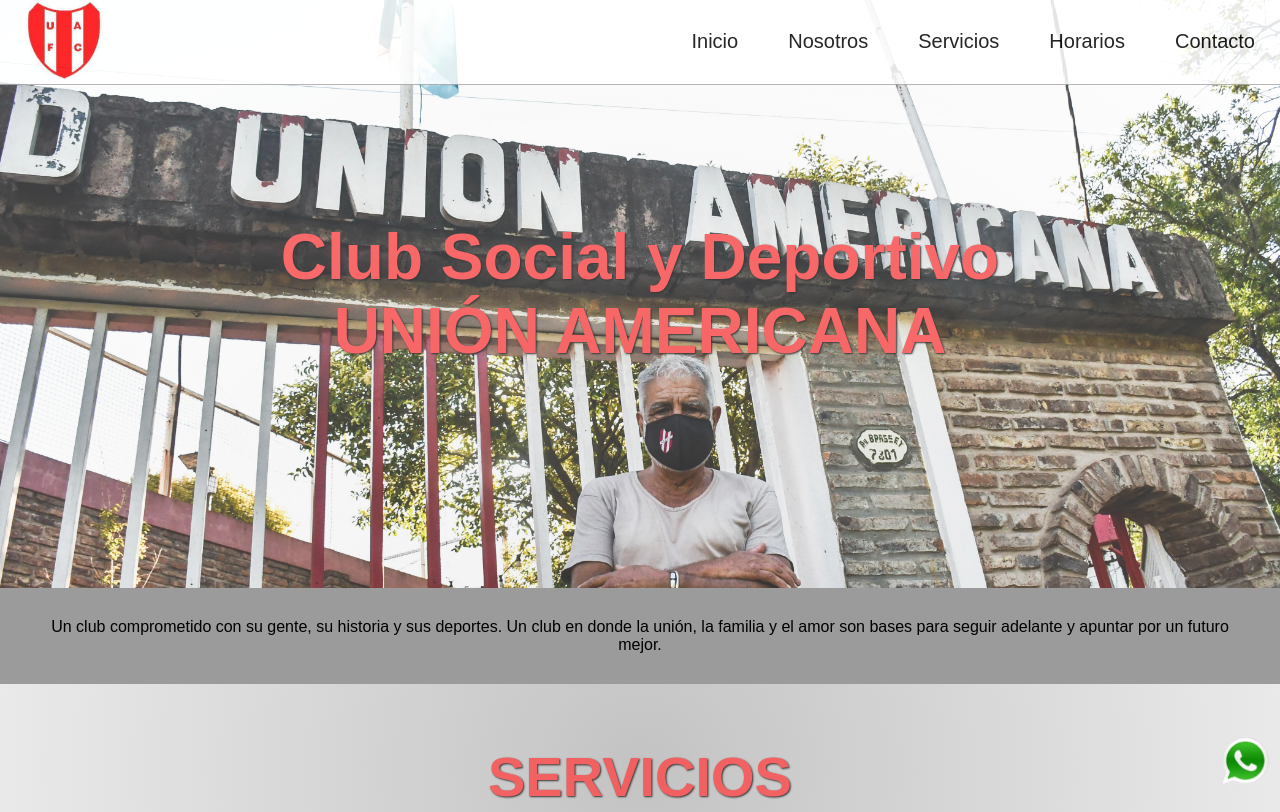
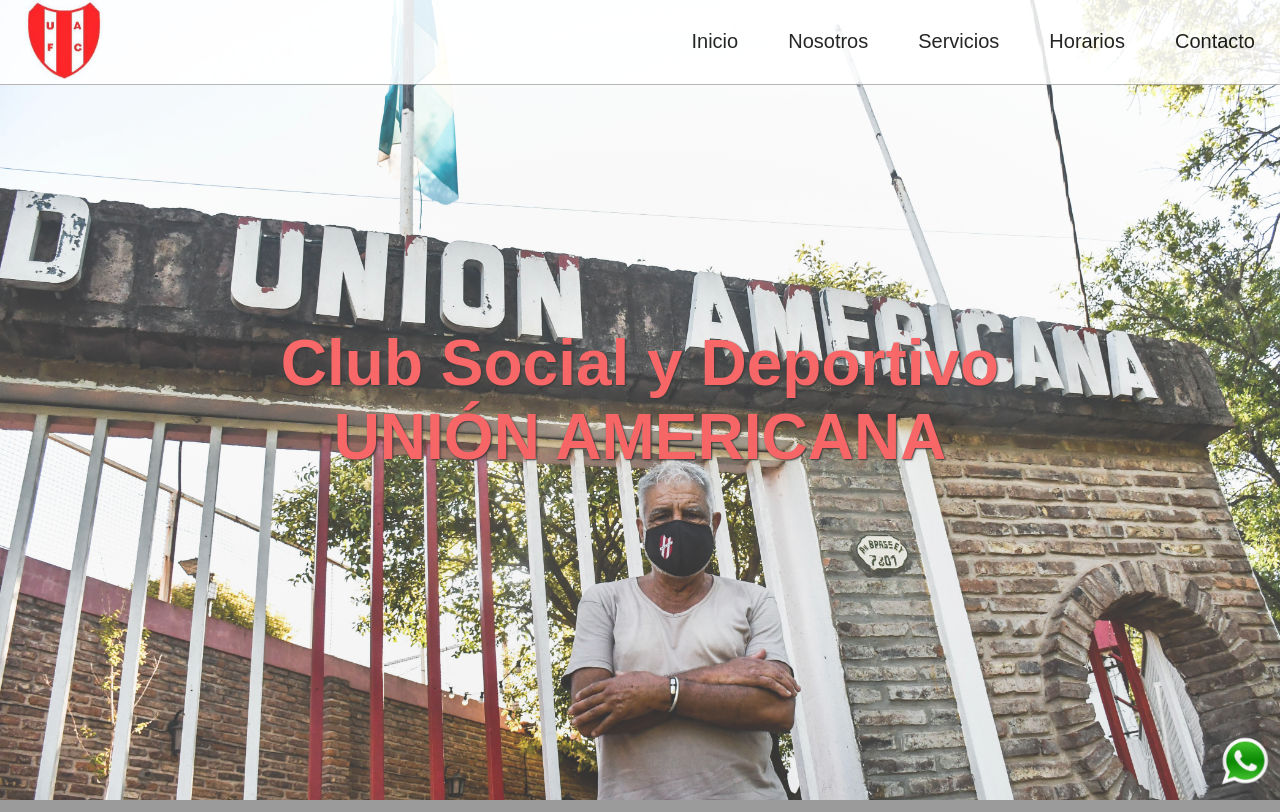
Before and after one commit to manusantamariaa/desafio, a plain HTML site: page index.html in a window 1280 px wide. Shown: the top 812 px of the page. Drawn offline with nearby package versions, Linux system fonts and the light colour scheme.

Commit message:
último commit antes de agregar scss

```diff
--- a/css/style.css
+++ b/css/style.css
@@ -62,14 +62,14 @@
 }
 
 .inicio{
-    padding: 220px;
     display: flex;
     background-image: url("../img/man.jpg");
-    height: 100%;
+    height: 100vh;
     background-size:cover;
     background-position: 0 50%;
     filter: opacity(75%);
     justify-content: center;
+    align-items: center;
 }
 
 .inicio h1{
```
